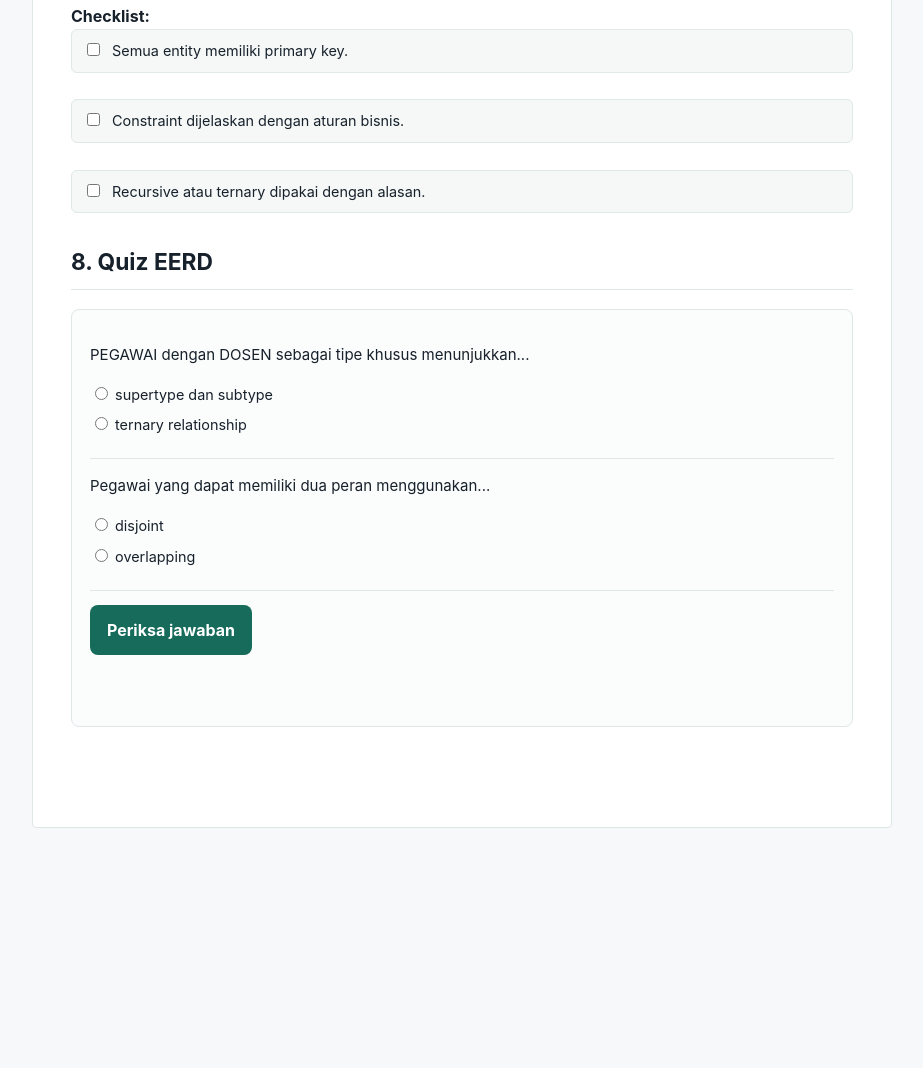
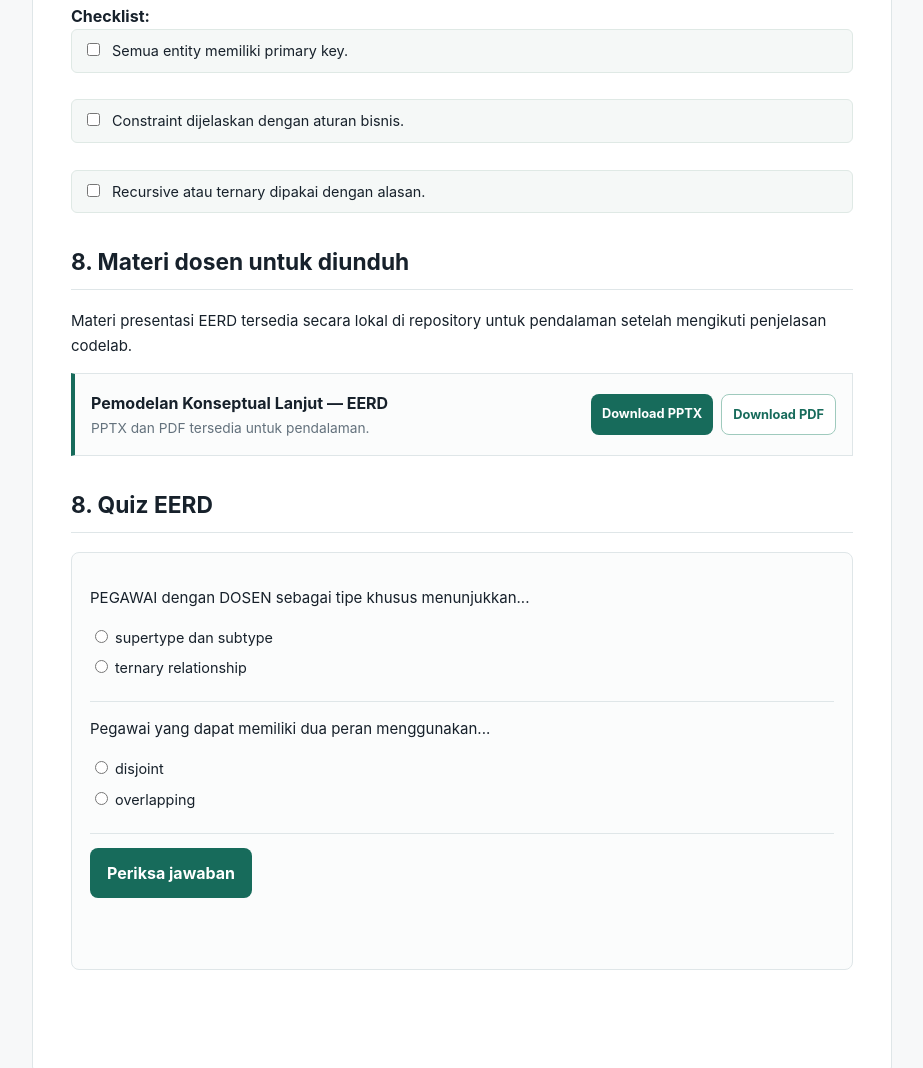
Before and after one commit to lazuardifath/codelab, a plain HTML site: page courses/basis-data/modules/modul-03-pemodelan-konseptual-lanjut-eerd/index.html in a window 1280 px wide. Shown: the part 4986-6054 px from the top of the page, without its empty margins (280-1203 px from the left). Before the commit the page ends 5864 px from the top, so only its background shows below. Drawn offline with Linux system fonts and the light colour scheme.

Commit message:
Add Local Lecturer Materials to ERD Modules

```diff
--- a/courses/basis-data/modules/modul-03-pemodelan-konseptual-lanjut-eerd/index.html
+++ b/courses/basis-data/modules/modul-03-pemodelan-konseptual-lanjut-eerd/index.html
@@ -23,6 +23,6 @@
 <section id="ternary"><h2>5. Ternary relationship</h2><p>Ternary relationship melibatkan tiga entity ketika makna hubungan bergantung pada kombinasi ketiganya.</p><div class="ternary-diagram"><span>SUPPLIER</span><span>PRODUCT</span><span>PROJECT</span><b>memasok untuk</b></div><p>Pertanyaan bisnisnya: supplier mana memasok produk apa untuk project mana?</p></section>
 <section id="praktik"><h2>6. Praktik final EERD</h2><p>Buat conceptual database model Sistem Akademik yang memuat entity, attribute, primary key, relationship, cardinality, specialization, generalization, dan constraint.</p><div class="assignment-card"><strong>Checklist:</strong><br><label><input type="checkbox" data-progress-check> Semua entity memiliki primary key.</label><br><label><input type="checkbox" data-progress-check> Constraint dijelaskan dengan aturan bisnis.</label><br><label><input type="checkbox" data-progress-check> Recursive atau ternary dipakai dengan alasan.</label></div></section>
 
-<section id="quiz"><h2>8. Quiz EERD</h2><div class="quiz-box" data-quiz><div data-question><p>PEGAWAI dengan DOSEN sebagai tipe khusus menunjukkan...</p><label><input type="radio" name="q1" data-correct="true"> supertype dan subtype</label><label><input type="radio" name="q1"> ternary relationship</label></div><div data-question><p>Pegawai yang dapat memiliki dua peran menggunakan...</p><label><input type="radio" name="q2"> disjoint</label><label><input type="radio" name="q2" data-correct="true"> overlapping</label></div><button class="button" type="button" data-check-quiz>Periksa jawaban</button><p class="quiz-result" data-quiz-result></p></div><nav class="module-nav"><a href="../modul-02-pemodelan-data-dasar-erd/index.html">← Modul 2</a><a href="../../index.html">Daftar modul →</a></nav></section>
+<section id="materi-dosen"><h2>8. Materi dosen untuk diunduh</h2><p>Materi presentasi EERD tersedia secara lokal di repository untuk pendalaman setelah mengikuti penjelasan codelab.</p><div class="presentation-card"><div><strong>Pemodelan Konseptual Lanjut — EERD</strong><span>PPTX dan PDF tersedia untuk pendalaman.</span></div><div class="presentation-actions"><a class="button" href="../../powerpoint/Pemodelan Konseptual Lanjut_ EERD dan Pemodelan Logis 3 &amp; 4.pptx" download>Download PPTX</a><a class="button secondary" href="../../pdf/Pemodelan Konseptual Lanjut_ EERD dan Pemodelan Logis.pdf" download>Download PDF</a></div></div></section><section id="quiz"><h2>8. Quiz EERD</h2><div class="quiz-box" data-quiz><div data-question><p>PEGAWAI dengan DOSEN sebagai tipe khusus menunjukkan...</p><label><input type="radio" name="q1" data-correct="true"> supertype dan subtype</label><label><input type="radio" name="q1"> ternary relationship</label></div><div data-question><p>Pegawai yang dapat memiliki dua peran menggunakan...</p><label><input type="radio" name="q2"> disjoint</label><label><input type="radio" name="q2" data-correct="true"> overlapping</label></div><button class="button" type="button" data-check-quiz>Periksa jawaban</button><p class="quiz-result" data-quiz-result></p></div><nav class="module-nav"><a href="../modul-02-pemodelan-data-dasar-erd/index.html">← Modul 2</a><a href="../../index.html">Daftar modul →</a></nav></section>
 </main></div><script src="../../../../assets/js/database-course.js"></script>
 </body></html>
```
Also changed, not shown: courses/basis-data/modules/modul-02-pemodelan-data-dasar-erd/index.html (+1 -1 lines).
